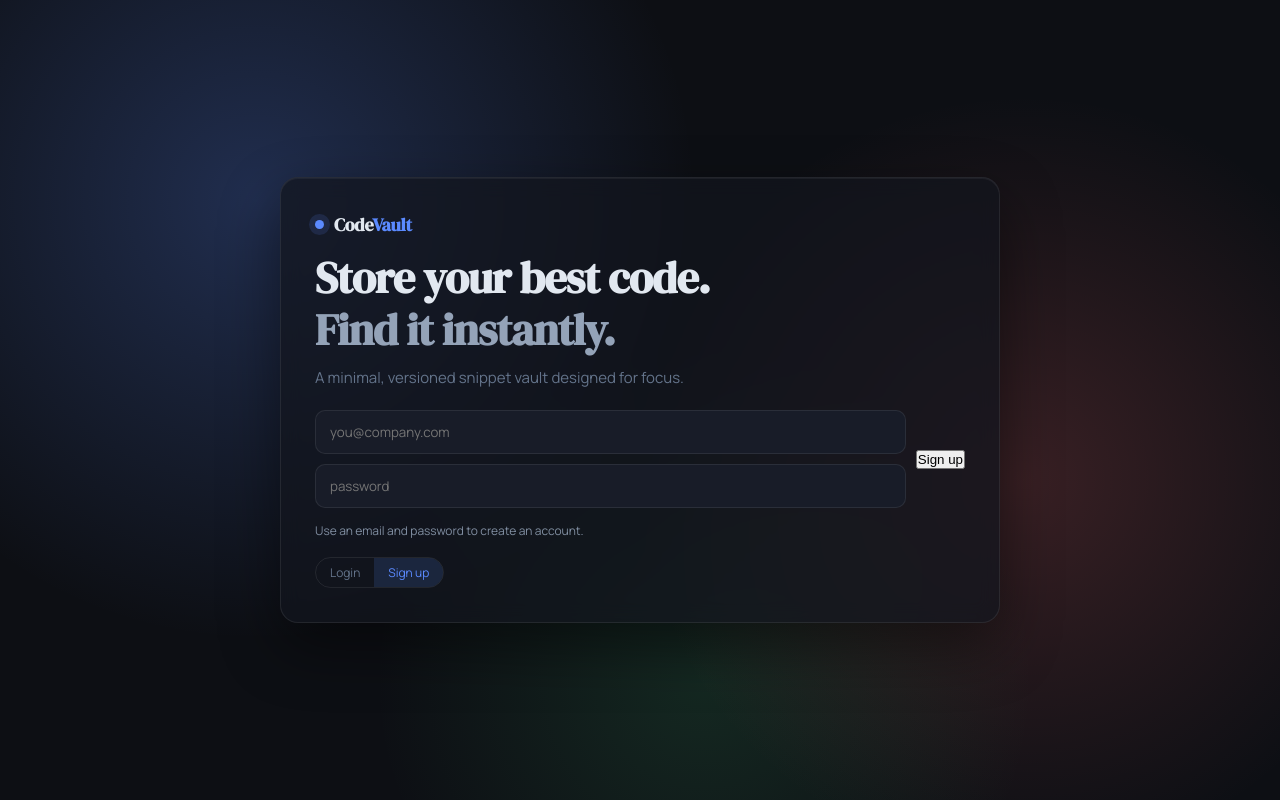
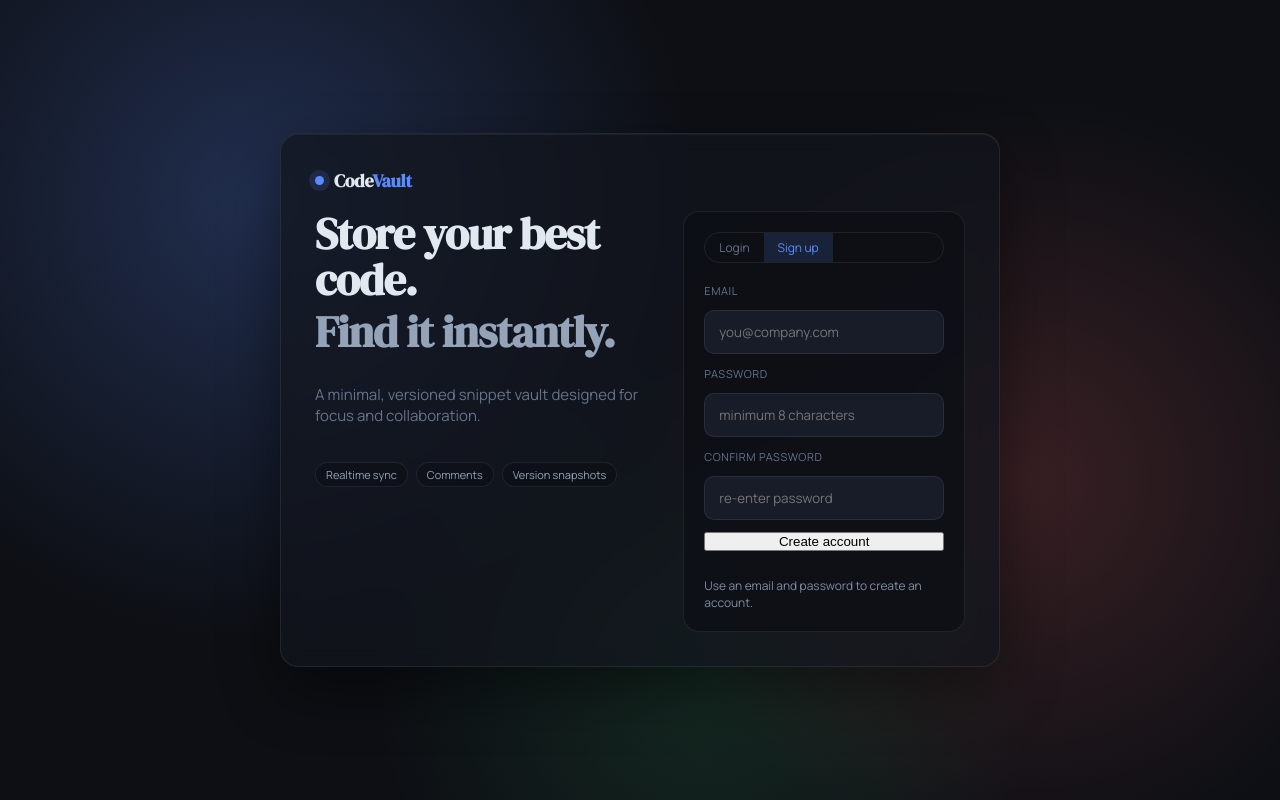
Before and after one commit to arshitadewan7/codevault, a Svelte app: page / in a window 1280 px wide. Both pictures are taken after a click on the button "Sign up". Built offline with nearby package versions, Linux system fonts and the light colour scheme; no server answers.

Commit message:
feat: redesign auth screen

```diff
--- a/src/App.svelte
+++ b/src/App.svelte
@@ -51,7 +51,13 @@
     <Share payloadStr={route.payloadStr} />
   {:else}
     {#if !user}
-      <Login {authStatus} {authError} onLogin={(email, password) => store.login(email, password)} onSignup={(email, password) => store.signup(email, password)} />
+      <Login
+        {authStatus}
+        {authError}
+        onLogin={(email, password) => store.login(email, password)}
+        onSignup={(email, password) => store.signup(email, password)}
+        onReset={() => store.clearAuthError()}
+      />
     {:else if loading}
       <div class="empty-state">
         <div class="empty-glyph">⏳</div>
--- a/src/Login.svelte
+++ b/src/Login.svelte
@@ -1,20 +1,34 @@
 <script>
   export let onLogin = () => {}
   export let onSignup = () => {}
+  export let onReset = () => {}
   export let authStatus = 'idle'
   export let authError = null
 
   let email = ''
   let password = ''
-
+  let confirmPassword = ''
   let mode = 'login'
 
   function submit() {
     const v = (email || '').trim()
     if (!v || !password) return
-    if (mode === 'login') onLogin(v, password)
-    else onSignup(v, password)
+    if (mode === 'login') {
+      onLogin(v, password)
+      return
     }
+    if (password !== confirmPassword) return
+    onSignup(v, password)
+  }
+
+  function switchMode(next) {
+    mode = next
+    onReset()
+    password = ''
+    confirmPassword = ''
+  }
+
+  $: passwordMismatch = mode === 'signup' && confirmPassword && password !== confirmPassword
 </script>
 
   <div class="login">
@@ -25,59 +39,87 @@
           <div class="brand-name">Code<span>Vault</span></div>
         </div>
 
+        <div class="hero-grid">
+          <div class="hero-copy">
             <h1>Store your best code.
               <span class="accent">Find it instantly.</span>
             </h1>
+            <p class="subtitle">
+              A minimal, versioned snippet vault designed for focus and collaboration.
+            </p>
+            <div class="hero-meta">
+              <div class="meta-pill">Realtime sync</div>
+              <div class="meta-pill">Comments</div>
+              <div class="meta-pill">Version snapshots</div>
+            </div>
+          </div>
 
-      <p class="subtitle">
-        A minimal, versioned snippet vault designed for focus.
-      </p>
+          <div class="auth-card">
+            <div class="mode-toggle">
+              <button
+                class:active={mode === 'login'}
+                on:click={() => switchMode('login')}
+              >Login</button>
+              <button
+                class:active={mode === 'signup'}
+                on:click={() => switchMode('signup')}
+              >Sign up</button>
+            </div>
 
-      <div class="cta-row">
-        <div class="input-wrap">
+            <label class="input-label" for="auth-email">Email</label>
             <input
+              id="auth-email"
               class="email"
               type="email"
               placeholder="you@company.com"
               bind:value={email}
               on:keydown={(e) => e.key === 'Enter' && submit()}
             />
+
+            <label class="input-label" for="auth-password">Password</label>
             <input
+              id="auth-password"
               class="password"
               type="password"
-            placeholder="password"
+              placeholder="minimum 8 characters"
               bind:value={password}
               on:keydown={(e) => e.key === 'Enter' && submit()}
             />
-        </div>
-        <button class="btn-primary" on:click={submit} disabled={authStatus === 'sending'}>
-          {authStatus === 'sending' ? 'Working…' : mode === 'login' ? 'Log in' : 'Sign up'}
+
+            {#if mode === 'signup'}
+              <label class="input-label" for="auth-confirm">Confirm password</label>
+              <input
+                id="auth-confirm"
+                class="password"
+                type="password"
+                placeholder="re-enter password"
+                bind:value={confirmPassword}
+                on:keydown={(e) => e.key === 'Enter' && submit()}
+              />
+            {/if}
+
+            <button
+              class="btn-primary"
+              on:click={submit}
+              disabled={authStatus === 'sending' || passwordMismatch}
+            >
+              {authStatus === 'sending' ? 'Working…' : mode === 'login' ? 'Log in' : 'Create account'}
             </button>
-      </div>
 
-      {#if authStatus === 'signup-success'}
+            {#if passwordMismatch}
+              <div class="fineprint error">Passwords do not match.</div>
+            {:else if authStatus === 'signup-success'}
               <div class="fineprint success">
                 Account created. Check your email to confirm and then log in.
               </div>
             {:else if authError}
-        <div class="fineprint error">
-          {authError}
-        </div>
+              <div class="fineprint error">{authError}</div>
             {:else}
               <div class="fineprint">
                 Use an email and password to {mode === 'login' ? 'log in' : 'create an account'}.
               </div>
             {/if}
-
-      <div class="mode-toggle">
-        <button
-          class:active={mode === 'login'}
-          on:click={() => mode = 'login'}
-        >Login</button>
-        <button
-          class:active={mode === 'signup'}
-          on:click={() => mode = 'signup'}
-        >Sign up</button>
+          </div>
         </div>
       </div>
     </div>
@@ -144,6 +186,19 @@
     color: var(--accent);
   }
 
+  .hero-grid {
+    display: grid;
+    grid-template-columns: 1.1fr 0.9fr;
+    gap: 24px;
+    margin-top: 8px;
+  }
+
+  .hero-copy {
+    display: flex;
+    flex-direction: column;
+    gap: 14px;
+  }
+
   h1 {
     margin: 0;
     font-family: var(--font-display);
@@ -166,19 +221,36 @@
     max-width: 52ch;
   }
 
-  .cta-row {
+  .hero-meta {
     display: flex;
-    gap: 10px;
-    align-items: center;
     flex-wrap: wrap;
+    gap: 8px;
   }
 
-  .input-wrap {
-    flex: 1;
-    min-width: 240px;
+  .meta-pill {
+    font-size: 11px;
+    padding: 4px 10px;
+    border-radius: 999px;
+    border: 1px solid rgba(255,255,255,0.08);
+    color: var(--text-dim);
+    background: rgba(13, 15, 20, 0.6);
+  }
+
+  .auth-card {
+    background: rgba(13, 15, 20, 0.75);
+    border: 1px solid rgba(255,255,255,0.08);
+    border-radius: 16px;
+    padding: 20px;
     display: flex;
     flex-direction: column;
-    gap: 10px;
+    gap: 12px;
+  }
+
+  .input-label {
+    font-size: 11px;
+    color: var(--text-muted);
+    text-transform: uppercase;
+    letter-spacing: 0.6px;
   }
 
   .email,
@@ -200,6 +272,11 @@
     box-shadow: 0 0 0 4px rgba(91,138,255,0.15);
   }
 
+  .btn-primary:disabled {
+    opacity: 0.6;
+    cursor: default;
+  }
+
   .fineprint {
     margin-top: 14px;
     font-size: 12px;
@@ -209,11 +286,11 @@
   .fineprint.error { color: rgba(255,107,107,0.9); }
 
   .mode-toggle {
-    margin-top: 18px;
     display: inline-flex;
     border: 1px solid rgba(255,255,255,0.08);
     border-radius: 999px;
     overflow: hidden;
+    margin-bottom: 8px;
   }
 
   .mode-toggle button {
@@ -235,4 +312,10 @@
     h1 { font-size: 34px; }
     .hero-card { padding: 26px; }
   }
+
+  @media (max-width: 900px) {
+    .hero-grid {
+      grid-template-columns: 1fr;
+    }
+  }
 </style>
```
Also changed, not shown: src/lib/store.js. Lines whose indentation alone changed are shown as unchanged.
